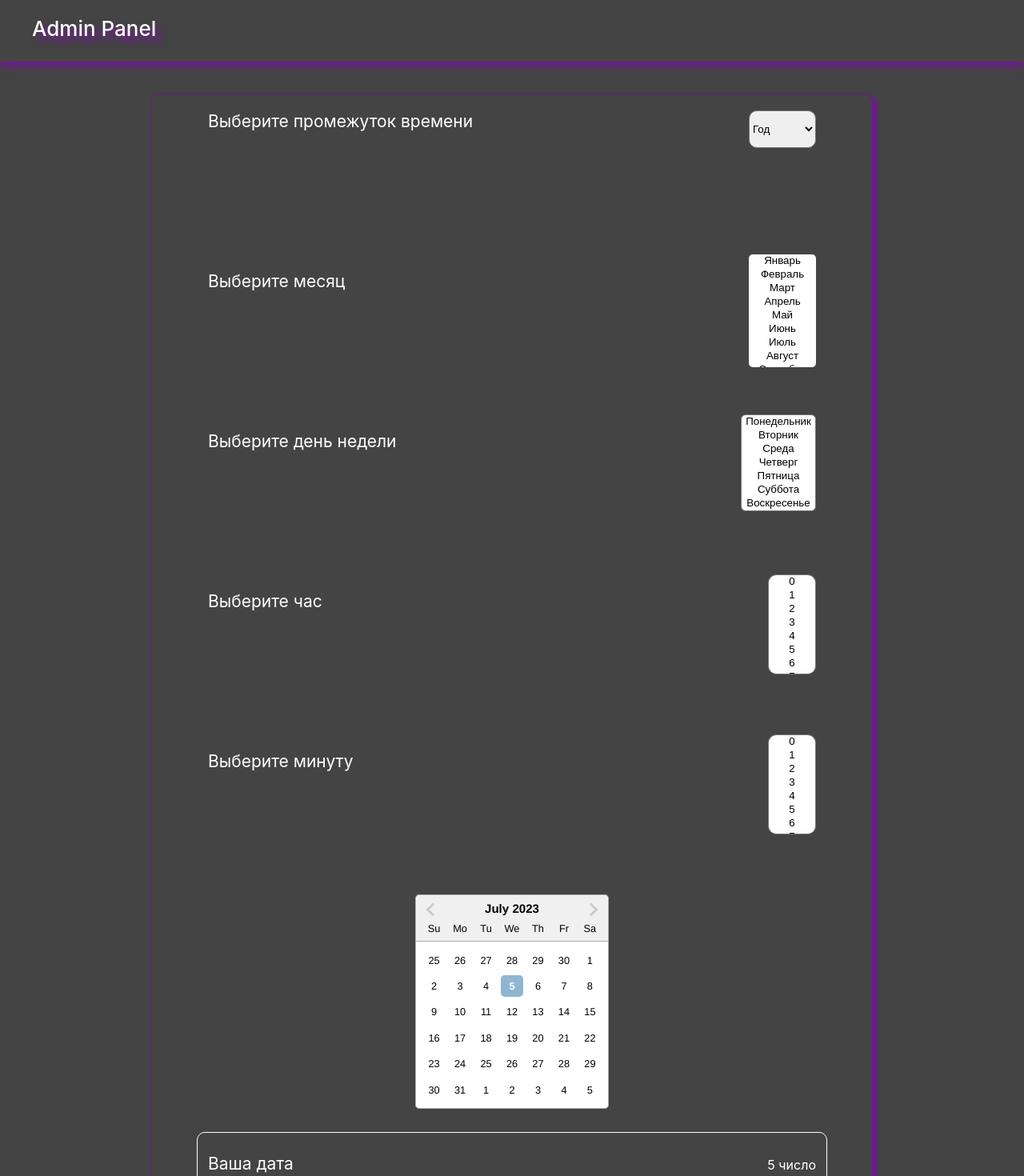
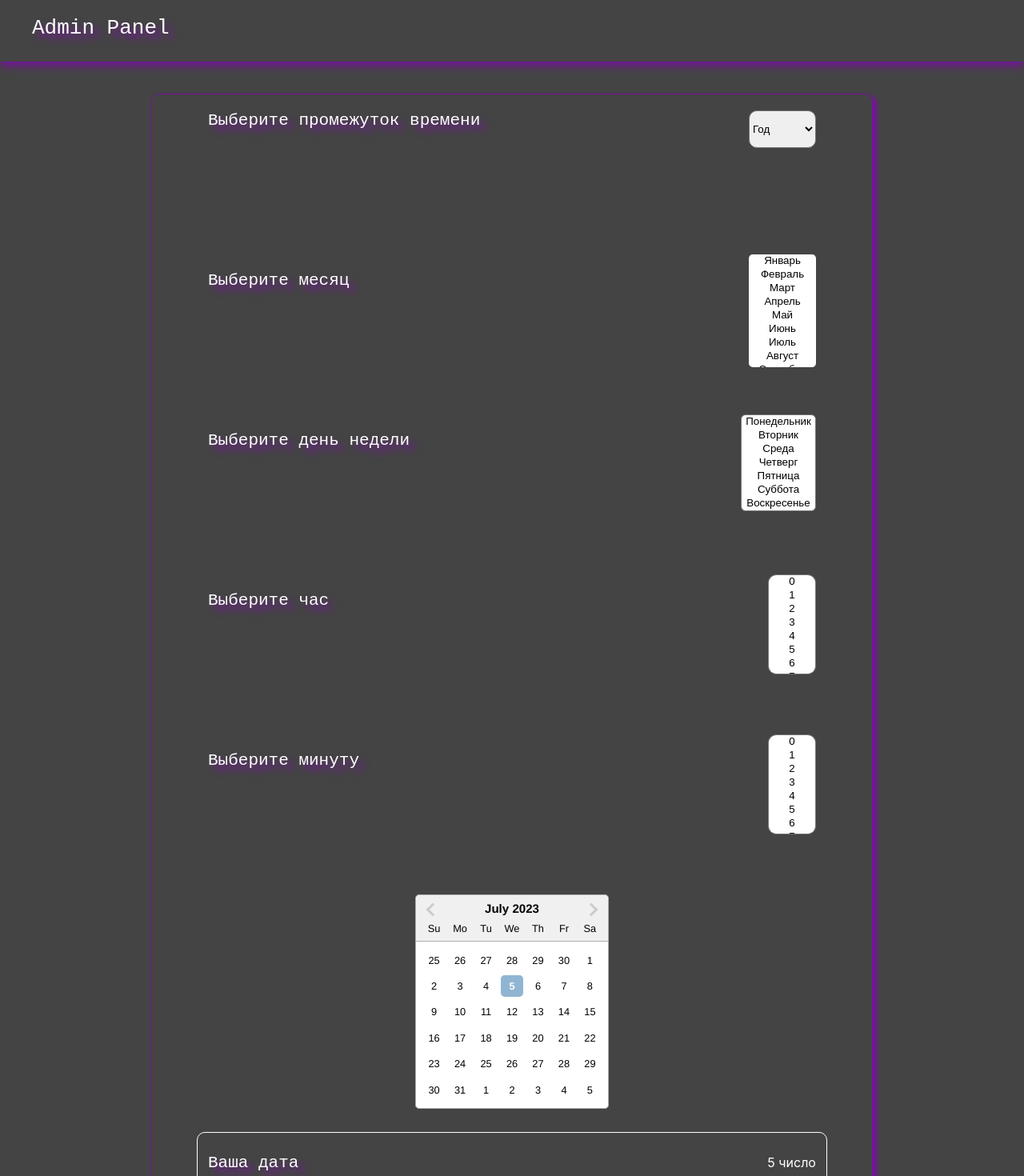
Before and after one commit to petbog/adminPanel, a React (Create React App) app: page / in a window 1280 px wide. Shown: the top 1470 px of the page at 80% size. Built offline with nearby package versions, Linux system fonts and the light colour scheme.

Commit message:
добавил анимации

```diff
--- a/src/Component/AdminPanel/AdminPanel.jsx
+++ b/src/Component/AdminPanel/AdminPanel.jsx
@@ -99,7 +99,7 @@ const AdminPanel = () => {
                     </select>
                 </div>
                 <div className={s.month}>
-                    <p className={s.title}>Выберите месяц</p>
+                    <p className={s.month_title}>Выберите месяц</p>
                     <select className={s.monthSelect} multiple name="month" onChange={handleMonth}>
                         {
                             whenMonth.map((item, i) =>
@@ -109,7 +109,7 @@ const AdminPanel = () => {
                     </select>
                 </div>
                 <div className={s.day}>
-                    <p className={s.title}>Выберите день недели</p>
+                    <p className={s.day_title}>Выберите день недели</p>
                     <select className={s.daySelect} multiple name="day" onChange={handleDay}>
                         {
                             whenDay.map((item, i) =>
@@ -119,7 +119,7 @@ const AdminPanel = () => {
                     </select>
                 </div>
                 <div className={s.hour}>
-                    <p className={s.title}>Выберите час</p>
+                    <p className={s.hour_title}>Выберите час</p>
                     <select className={s.hourSelect} multiple name="hour" onChange={handleHour}>
                         {
                             whenHour.map((item, i) =>
@@ -129,7 +129,7 @@ const AdminPanel = () => {
                     </select>
                 </div>
                 <div className={s.minutes}>
-                    <p className={s.title}>Выберите минуту</p>
+                    <p className={s.minutes_title}>Выберите минуту</p>
                     <select className={s.minutesSelect} multiple name="minutes" onChange={handleMinutes}>
                         {
                             whereMinutes.map((item, i) =>
@@ -149,7 +149,7 @@ const AdminPanel = () => {
                     />
                 </div>
                 <div className={s.calendar}>
-                    <p className={s.title}>Ваша дата </p>
+                    <p className={s.calendar_title}>Ваша дата </p>
                     {
                         item.map(({ day, hour, month, timeMonth, year, startDate, endDate }, i) =>
                             <div key={i} className={s.itemContainer}>
--- a/src/Component/AdminPanel/AdminPanel.module.css
+++ b/src/Component/AdminPanel/AdminPanel.module.css
@@ -109,13 +109,6 @@
 }
 
 
-.title {
-    color: #fff;
-    font-size: 21px;
-    font-weight: 400;
-
-}
-
 .date {
     margin: 25px 0 0 0;
 }
@@ -148,3 +141,201 @@
     box-shadow:6px 6px 10px #77119f;
     background-color: #d3bfbf;
 }
+.title {
+    height: 24px;
+    width: 27ch;
+    color: #fff;
+    font-size: 21px;
+    font-weight: 400;
+    font-family: monospace;
+    white-space: nowrap;
+    overflow: hidden;
+    filter:
+    drop-shadow(7px 7px 5px #77119f);
+    border-right: 4px solid #77119f;
+    animation: flashing-border 0.75s step-end infinite,
+    printed-text 5s steps(27);
+}
+@keyframes flashing-border {
+    0% {
+        border-color: #77119f;
+    }
+
+    50% {
+        border-color: transparent;
+    }
+
+    100% {
+        border-color: #77119f;
+    }
+}
+@keyframes printed-text{
+    from{
+        width: 0;
+    }
+}
+.month_title {
+    height: 24px;
+    width: 14ch;
+    color: #fff;
+    font-size: 21px;
+    font-weight: 400;
+    font-family: monospace;
+    white-space: nowrap;
+    overflow: hidden;
+    filter:
+    drop-shadow(7px 7px 5px #77119f);
+    border-right: 4px solid #77119f;
+    animation: flashing-border 0.75s step-end infinite,
+    printed-text 5s steps(14);
+}
+@keyframes flashing-border {
+    0% {
+        border-color: #77119f;
+    }
+
+    50% {
+        border-color: transparent;
+    }
+
+    100% {
+        border-color: #77119f;
+    }
+}
+@keyframes printed-text{
+    from{
+        width: 0;
+    }
+}
+.day_title {
+    height: 24px;
+    width: 20ch;
+    color: #fff;
+    font-size: 21px;
+    font-weight: 400;
+    font-family: monospace;
+    white-space: nowrap;
+    overflow: hidden;
+    filter:
+    drop-shadow(7px 7px 5px #77119f);
+    border-right: 4px solid #77119f;
+    animation: flashing-border 0.75s step-end infinite,
+    printed-text 5s steps(20);
+}
+@keyframes flashing-border {
+    0% {
+        border-color: #77119f;
+    }
+
+    50% {
+        border-color: transparent;
+    }
+
+    100% {
+        border-color: #77119f;
+    }
+}
+@keyframes printed-text{
+    from{
+        width: 0;
+    }
+}
+.hour_title {
+    height: 24px;
+    width: 12ch;
+    color: #fff;
+    font-size: 21px;
+    font-weight: 400;
+    font-family: monospace;
+    white-space: nowrap;
+    overflow: hidden;
+    filter:
+    drop-shadow(7px 7px 5px #77119f);
+    border-right: 4px solid #77119f;
+    animation: flashing-border 0.75s step-end infinite,
+    printed-text 5s steps(12);
+}
+@keyframes flashing-border {
+    0% {
+        border-color: #77119f;
+    }
+
+    50% {
+        border-color: transparent;
+    }
+
+    100% {
+        border-color: #77119f;
+    }
+}
+@keyframes printed-text{
+    from{
+        width: 0;
+    }
+}
+.minutes_title {
+    height: 24px;
+    width: 15ch;
+    color: #fff;
+    font-size: 21px;
+    font-weight: 400;
+    font-family: monospace;
+    white-space: nowrap;
+    overflow: hidden;
+    filter:
+    drop-shadow(7px 7px 5px #77119f);
+    border-right: 4px solid #77119f;
+    animation: flashing-border 0.75s step-end infinite,
+    printed-text 5s steps(15);
+}
+@keyframes flashing-border {
+    0% {
+        border-color: #77119f;
+    }
+
+    50% {
+        border-color: transparent;
+    }
+
+    100% {
+        border-color: #77119f;
+    }
+}
+@keyframes printed-text{
+    from{
+        width: 0;
+    }
+}
+.calendar_title {
+    height: 24px;
+    width: 9ch;
+    color: #fff;
+    font-size: 21px;
+    font-weight: 400;
+    font-family: monospace;
+    white-space: nowrap;
+    overflow: hidden;
+    filter:
+    drop-shadow(7px 7px 5px #77119f);
+    border-right: 4px solid #77119f;
+    animation: flashing-border 0.75s step-end infinite,
+    printed-text 5s steps(9);
+}
+@keyframes flashing-border {
+    0% {
+        border-color: #77119f;
+    }
+
+    50% {
+        border-color: transparent;
+    }
+
+    100% {
+        border-color: #77119f;
+    }
+}
+@keyframes printed-text{
+    from{
+        width: 0;
+    }
+}
--- a/src/Component/Header/Header.module.css
+++ b/src/Component/Header/Header.module.css
@@ -3,7 +3,7 @@
     height: 77px;
     background-color: #444444;
     margin-bottom: 10px;
-    box-shadow:0px 5px 10px #77119f;
+    box-shadow: 0px 5px 10px #77119f;
     margin-bottom: 40px;
 }
 
@@ -20,10 +20,36 @@
 }
 
 .logo {
+    width: 11ch;
     font-size: 26px;
-    padding: 20px 0 0 0;
+    margin: 20px 0 0 0;
     font-weight: 500;
     color: #fff;
     filter:
-    drop-shadow(7px 7px 5px #77119f)
+        drop-shadow(7px 7px 5px #77119f);
+    font-family: monospace;
+    white-space: nowrap;
+    overflow: hidden;
+    border-right: 4px solid #77119f;
+    animation: flashing-border 0.75s step-end infinite,
+    printed-text 5s steps(11);
 }
+
+@keyframes flashing-border {
+    0% {
+        border-color: #77119f;
+    }
+
+    50% {
+        border-color: transparent;
+    }
+
+    100% {
+        border-color: #77119f;
+    }
+}
+@keyframes printed-text{
+    from{
+        width: 0;
+    }
+}
--- a/src/Page/Home/Home.jsx
+++ b/src/Page/Home/Home.jsx
@@ -1,6 +1,5 @@
 import AdminPanel from "../../Component/AdminPanel/AdminPanel"
 import Header from "../../Component/Header/Header"
-import Todo from "../../Component/Todo/Todo"
 import s from './Home.module.css'
 
 
@@ -12,7 +11,6 @@ const Home = () => {
             </div>
             <div className={s.container}>
                 <AdminPanel/>
-                {/* <Todo/> */}
             </div>
 
         </div>
```
